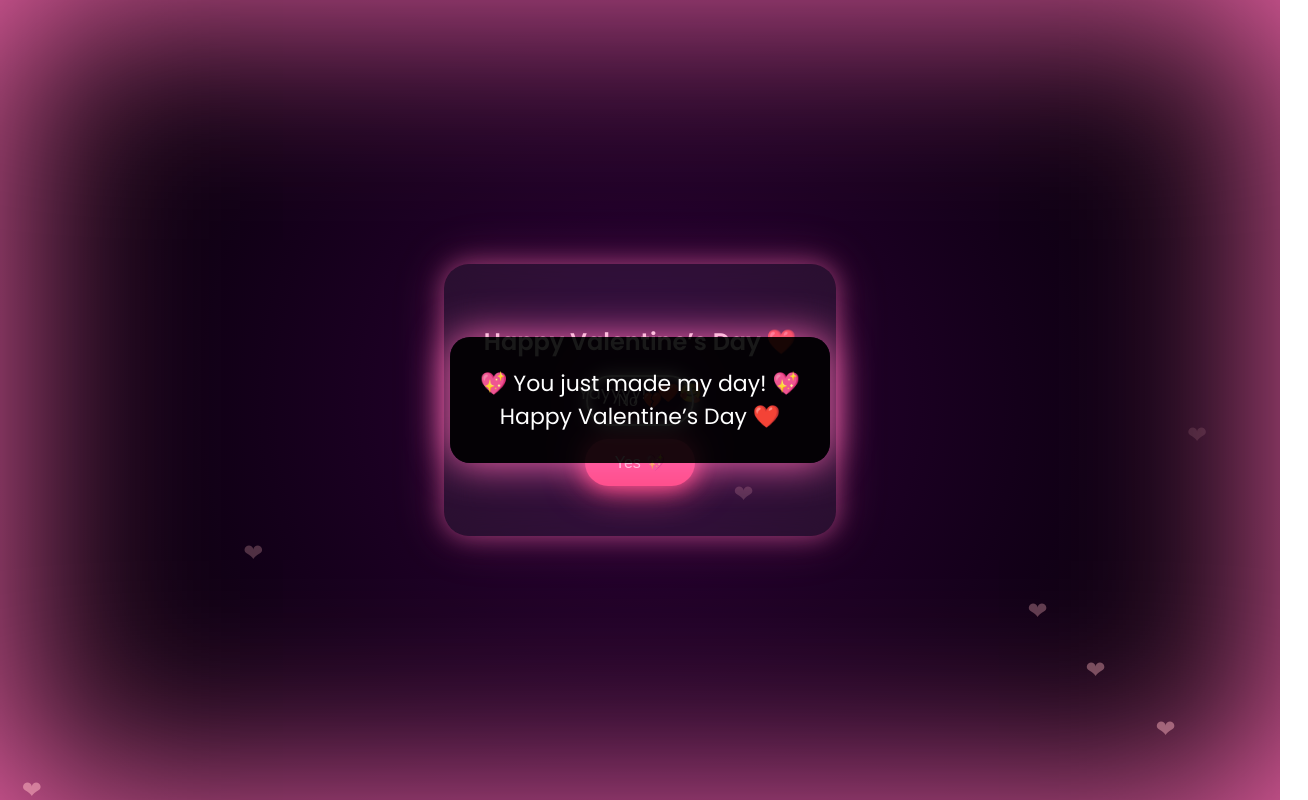
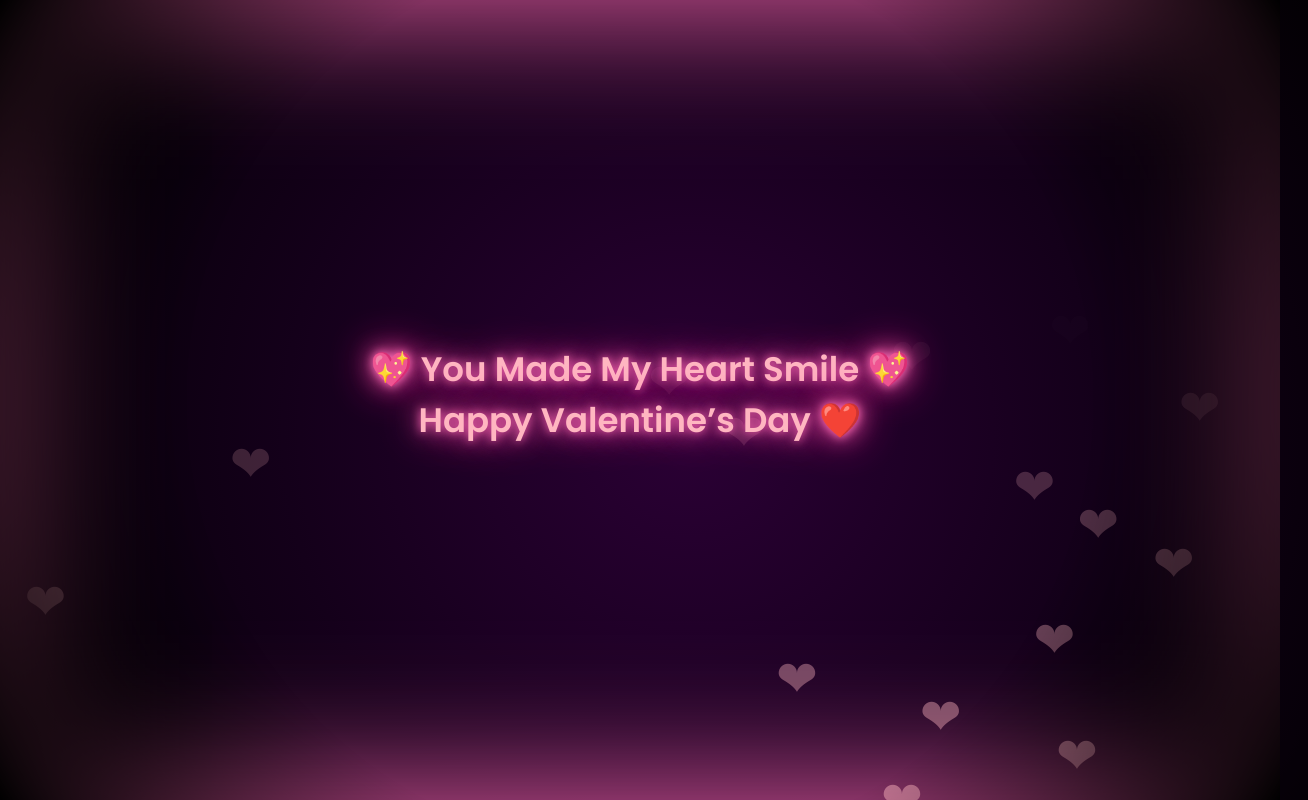
Before and after one commit to praveenhcr2/valentine-site, a plain HTML site: page index.html in a window 1280 px wide. Both pictures are taken after a click on the button "Yes 💖". Shown: the top 800 px of the page, 1308 px wide, since content can reach past the window. Drawn offline with Linux system fonts and the light colour scheme.

Commit message:
Update index.html

```diff
--- a/index.html
+++ b/index.html
@@ -9,7 +9,7 @@
 
 <style>
 
-/* Dark violet romantic background */
+/* Cinematic Dark Romantic Background */
 body{
 margin:0;
 height:100vh;
@@ -17,97 +17,131 @@ display:flex;
 justify-content:center;
 align-items:center;
 font-family:Poppins;
-background:radial-gradient(circle at center,#2b0035,#14001a,#000);
 overflow:hidden;
-transition:1s;
+background:
+radial-gradient(circle at center,
+#2b0035 0%,
+#14001a 50%,
+#000 100%);
+animation:bgZoom 18s ease-in-out infinite alternate;
 }
 
-/* Floating baby pink hearts */
+@keyframes bgZoom{
+from{background-size:100% 100%;}
+to{background-size:120% 120%;}
+}
+
+/* Vignette */
+body::after{
+content:"";
+position:fixed;
+inset:0;
+background:radial-gradient(circle,transparent 60%,black 100%);
+pointer-events:none;
+}
+
+/* Floating hearts */
 .heart{
 position:absolute;
 color:#ffb6c1;
-font-size:24px;
-animation:float 6s linear infinite;
+font-size:50px;
+animation:float 7s linear infinite;
+opacity:.85;
 }
 
 @keyframes float{
-from{transform:translateY(100vh);}
-to{transform:translateY(-10vh);opacity:0;}
+0%{transform:translateY(100vh) translateX(0);}
+25%{transform:translateY(70vh) translateX(-20px);}
+50%{transform:translateY(40vh) translateX(20px);}
+75%{transform:translateY(10vh) translateX(-15px);}
+100%{transform:translateY(-10vh);opacity:0;}
 }
 
-/* Glowing Valentine box */
+/* Valentine box */
 .container{
 text-align:center;
 padding:40px;
 border-radius:25px;
 background:rgba(255,255,255,0.06);
-backdrop-filter:blur(15px);
-box-shadow:
-0 0 25px rgba(255,105,180,0.5),
-0 0 50px rgba(255,105,180,0.25);
+backdrop-filter:blur(12px);
+box-shadow:0 0 40px rgba(255,105,180,.35);
+width:320px;
+z-index:2;
 }
 
 h2{color:white;}
+h3{color:#ffb6c1;margin-top:-10px;}
 
-.msg{
-color:white;
-min-height:30px;
-margin:20px 0;
-font-size:18px;
+.msg{color:white;margin:20px 0;}
+
+.btn-box{
+display:flex;
+justify-content:space-between;
 }
 
-/* Buttons */
 button{
 padding:14px 30px;
 border:none;
 border-radius:30px;
 font-size:16px;
 cursor:pointer;
-margin:10px;
 }
 
-/* YES pink glow */
 #yes{
 background:#ff4d88;
 color:white;
-box-shadow:0 0 20px #ff4d88,0 0 40px #ff4d88;
+box-shadow:0 0 18px #ff4d88;
 }
 
-/* NO white glow */
 #no{
-position:absolute;
 background:transparent;
 color:white;
 border:2px solid white;
-box-shadow:0 0 12px white inset,0 0 18px white;
+box-shadow:0 0 10px white inset;
+position:relative;
+z-index:9999;
 }
 
-/* Crimson roses */
+/* Roses */
 .rose{
 position:absolute;
 font-size:22px;
 color:crimson;
 animation:fade 2s forwards;
+pointer-events:none;
 }
 
 @keyframes fade{
 to{transform:translateY(-40px);opacity:0;}
 }
 
-/* Romantic popup */
+/* Popup romantic text */
 .popup{
 position:fixed;
 top:50%;
 left:50%;
 transform:translate(-50%,-50%);
-background:rgba(0,0,0,0.9);
-color:white;
-padding:30px;
-border-radius:20px;
-font-size:22px;
+color:#ffb6c1;
+font-size:34px;
+font-weight:600;
 text-align:center;
-box-shadow:0 0 40px hotpink;
 z-index:1000;
+text-shadow:
+0 0 10px hotpink,
+0 0 25px hotpink,
+0 0 45px deeppink;
+animation:fadeIn 1s ease forwards,
+floatText 3s ease-in-out infinite alternate;
+}
+
+@keyframes fadeIn{
+from{opacity:0; transform:translate(-50%,-40%);}
+to{opacity:1; transform:translate(-50%,-50%);}
+}
+
+@keyframes floatText{
+from{transform:translate(-50%,-50%);}
+to{transform:translate(-50%,-55%);}
 }
 
 </style>
@@ -117,11 +151,15 @@ z-index:1000;
 
 <div class="container">
 <h2>Happy Valentine’s Day ❤️</h2>
+<h3>Will you be my Valentine? 💖🥺</h3>
+
 <div class="msg" id="message"></div>
+
+<div class="btn-box">
 <button id="yes">Yes 💖</button>
+<button id="no">No 💔</button>
 </div>
-
-<button id="no">No 💔</button>
+</div>
 
 <script>
 
@@ -132,8 +170,8 @@ heart.className="heart";
 heart.innerHTML="❤";
 heart.style.left=Math.random()*100+"vw";
 document.body.appendChild(heart);
-setTimeout(()=>heart.remove(),6000);
-},400);
+setTimeout(()=>heart.remove(),7000);
+},280);
 
 
 /* NO button messages */
@@ -155,33 +193,41 @@ const messages=[
 
 const msg=document.getElementById("message");
 const noBtn=document.getElementById("no");
-let count=0;
+
+let firstClick=true,count=0;
 
 noBtn.onclick=()=>{
-msg.textContent=messages[count%messages.length];
-count++;
+msg.textContent=messages[count++%messages.length];
+
+if(firstClick){
+document.body.appendChild(noBtn);
+noBtn.style.position="absolute";
+firstClick=false;
+}
 
 noBtn.style.left=Math.random()*90+"vw";
 noBtn.style.top=Math.random()*90+"vh";
 };
 
 
-/* SPECIAL YES ANIMATION */
+/* YES click */
 document.getElementById("yes").onclick=()=>{
-msg.textContent="Yayyyy!! ❤️🥰";
 
-/* Romantic popup */
+/* Hide previous container */
+document.querySelector(".container").style.display="none";
+
+/* Romantic text */
 const popup=document.createElement("div");
 popup.className="popup";
-popup.innerHTML="💖 You just made my day! 💖<br>Happy Valentine’s Day ❤️";
+popup.innerHTML="💖 You Made My Heart Smile 💖<br>Happy Valentine’s Day ❤️";
 document.body.appendChild(popup);
 
-/* Screen glow effect */
-document.body.style.boxShadow="inset 0 0 200px hotpink";
+/* Soft glow */
+document.body.style.boxShadow="inset 0 0 150px hotpink";
 };
 
 
-/* Crimson roses on click */
+/* Roses click effect */
 document.addEventListener("click",(e)=>{
 const num=Math.floor(Math.random()*2)+2;
 
@@ -197,6 +243,5 @@ setTimeout(()=>rose.remove(),2000);
 });
 
 </script>
-
 </body>
 </html>
```
